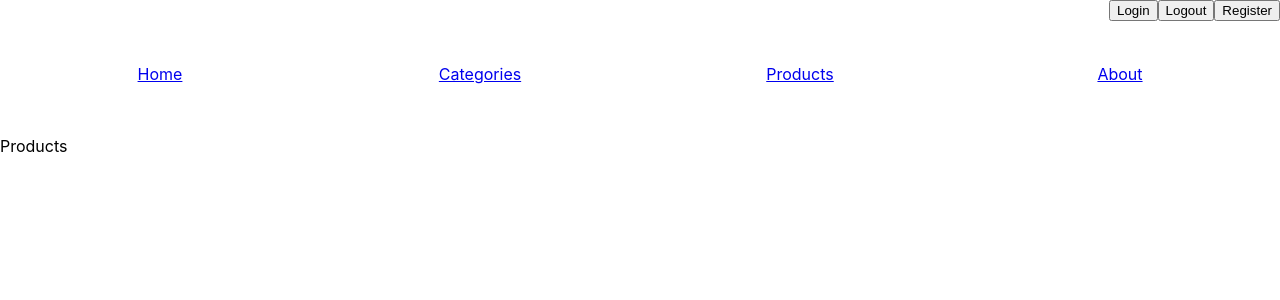
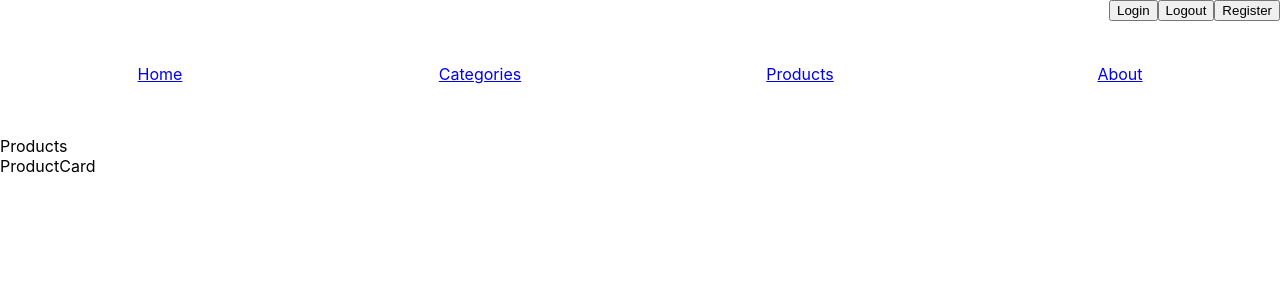
Before and after one commit to megas-vanzi/e-commerce-mern, a React (Create React App) app in the folder frontend/: page /products in a window 1280 px wide. Shown: the top 300 px of the page. Built offline with nearby package versions, Linux system fonts and the light colour scheme.

Commit message:
create product card

```diff
--- /dev/null
+++ b/frontend/src/components/ProductCard.jsx
@@ -0,0 +1,7 @@
+import React from "react";
+
+const ProductCard = () => {
+  return <div>ProductCard</div>;
+};
+
+export default ProductCard;
--- a/frontend/src/pages/Products.jsx
+++ b/frontend/src/pages/Products.jsx
@@ -1,7 +1,13 @@
 import React from "react";
+import ProductCard from "../components/ProductCard";
 
 const Products = () => {
-  return <div>Products</div>;
+  return (
+    <div>
+      Products
+      <ProductCard />
+    </div>
+  );
 };
 
 export default Products;
```
